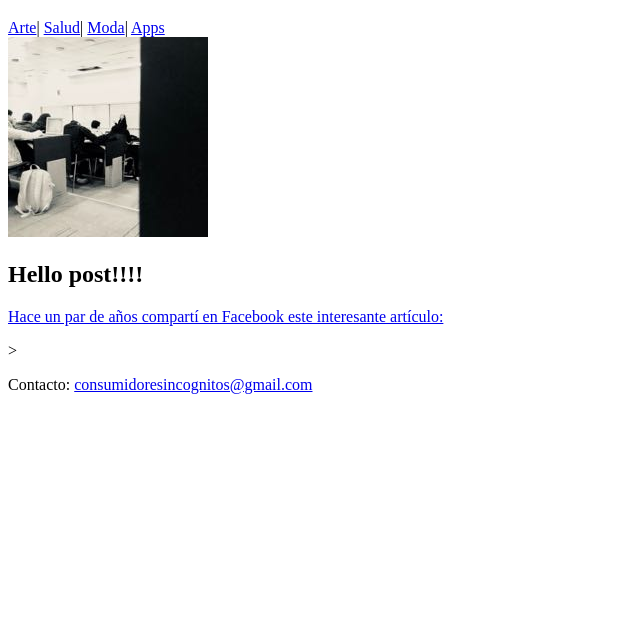
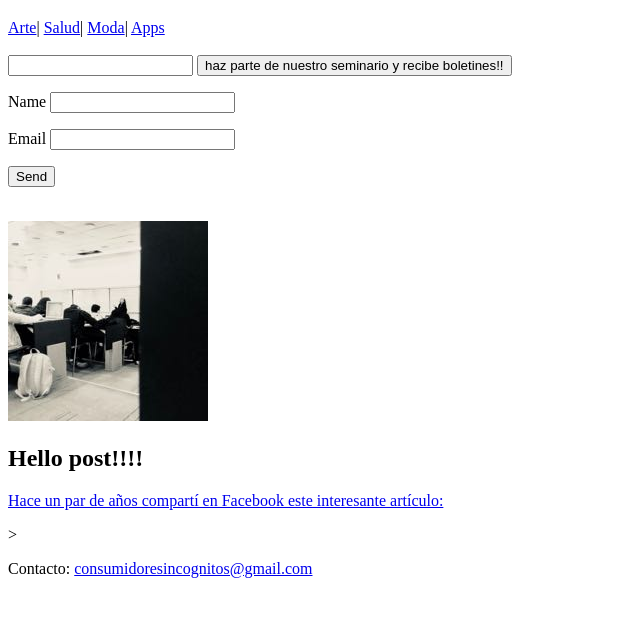
Before and after one commit to cerebralweb/hexis, a plain HTML site: page index.html in a window 1280 px wide. Shown: the part 135-752 px from the top of the page, without its empty margins (0-640 px from the left). Drawn offline with Linux system fonts and the light colour scheme.

Commit message:
forms netlify

```diff
--- a/index.html
+++ b/index.html
@@ -1,24 +1,44 @@
 <!DOCTYPE html>
+
 <!-- Microdata markup agregado parcialmente con Google Structured Data Markup Helper. -->
+
 <html lang="es" prefix="og: http://ogp.me/ns#">
 <head>
+
     <!--Metas básicos-->
+
     <meta charset="UTF-8">
     <meta name="viewport" content="width=device-width, initial-scale=1.0">
     <meta http-equiv="X-UA-Compatible" content="ie=edge">
-    <meta name="description" content="Insights sobre comercio, marcas, marketing, retail, branding y
+    <meta name="description" content="Insights y artículos sobre comercio, marcas, servicios de salud, arte, servicios culturales, marketing, apps, retail, branding y
     hábitos de consumo de los colombianos, bogotanos y latinoamericanos">
     <meta name="keywords" content="hexislab, marketing, insights, marca, comercio, consumo, brand, Colombia, consuming, Bogotá, Latinoamérica">
     <meta name="author" content="hexislab.co"/>
+
+    <!-- Google Analytics -->
+    <script>
+        window.ga=window.ga||function(){(ga.q=ga.q||[]).push(arguments)};ga.l=+new Date;
+        ga('create', 'UA-XXXXX-Y', 'auto');
+        ga('send', 'pageview');
+        </script>
+    <script async src='https://www.google-analytics.com/analytics.js'>
+    </script>
+
     <!--acá comienza el The Open Graph protocol para Facebook-->
+
     <meta property="og:title" content="el consumidor incógnito insights"/>
     <meta property="og:locale" content="es"/>
-    <meta property="og:description" content="Insights sobre comercio, marcas, marketing, retail, branding y
+    <meta property="og:description" content="IInsights y artículos sobre comercio, marcas, servicios de salud, arte, servicios culturales, marketing, apps, retail, branding y
     hábitos de consumo de los colombianos, bogotanos y latinoamericanos"/>
     <meta property="og:url" content="https://adablog.netlify.com/" />
     <meta property="og:site_name" content="el consumidor incógnito" />
+
+    <!--Esta imagen es para el preview de Facebook: rotarla-->
+
     <meta property="og:image" content="/_images_post/primer-deploy-de-el-consumidor-incognito.jpg"/>
+
     <!--esta es la conexión con los estilos CSS3-->
+
     <link rel="stylesheet" href="/css/style.css"/>
 
     <!--PENDIENTE DE RESOLVER BASE URL
@@ -26,7 +46,10 @@
     <base href="www.elcompradorincognito.me" target="_blank"/>
     -->
     <!--Declaración: esta URL es la "original", cotejada con "duplicados" por spyders-->
-    <link rel="canonical" href="https://adablog.netlify.com/"\> <!--PENDIENTE-->
+
+    <link rel="canonical" href="https://adablog.netlify.com/"\>
+
+    <!--PENDIENTE-->
 
 
     <title>
@@ -34,9 +57,15 @@
     </title>
 </head>
 <body>
+
+    <!--La siguiente línea declara la referencia que resuelve el alcance del contenido "artículo"-->
+
     <span itemscope itemtype="http://schema.org/Article">
     <header>
         <div>
+
+            <!--Las siguientes 2 líneas declaran la referencia que resuelve el alcance del "autor" del artículo-->
+
             <span itemprop="author" itemscope= "http://schema.org/Person">
             <h1 itemprop="name"> El <br> consumidor <br> incógnito </h1>
             </span>
@@ -47,13 +76,38 @@
             <a href="/_sections/moda.html">Moda</a>|
             <a href="/_sections/apps.html">Apps</a>
         </nav>
+        <br>
+        <form name="contact" netlify>
+            <input name="correo" type="email">
+            <button type="button" onclick="alert('Ya eres parte de nuestra comunidad')"">
+            haz parte de nuestro seminario y recibe boletines!!
+            </button>
+        </form>
+        <form name="contact" netlify>
+            <p>
+              <label>Name <input type="text" name="name" /></label>
+            </p>
+            <p>
+              <label>Email <input type="email" name="email" /></label>
+            </p>
+            <p>
+              <button type="submit">Send</button>
+            </p>
+          </form>
+        <br>
     </header>
     <!--AQUÍ COMIENZA EL CONTENIDO (POSTS)-->
     <main>
 
 
     <div>
+
+        <!--La siguiente línea declara la referencia que resuelve el alcance del contenido "imagen"-->
+
         <img itemprop="image" src="/_imagenes_home/universidades-bogota-uniandes.jpg" style="max-width: 100%; height: auto">
+
+        <!--La siguiente línea declara el "nombre" del contenido-->
+
         <h2 itemprop="name">Hello post!!!!</h3>
     <p>
         <a href="/_insights/falsa-ciencia-en-facebook.html">Hace un par de años compartí en Facebook este interesante artículo:</a>
@@ -69,7 +123,9 @@
 </main>
     </span>>
 </body>
+
 <!--AQUÍ TERMINA EL CONTENIDO PRINCIPAL (POSTS)-->
+
 <footer>
     <p>Contacto: <a href="mailto:consumidoresincognitos@gmail.com">consumidoresincognitos@gmail.com</a></p>
     <p></p>
```
